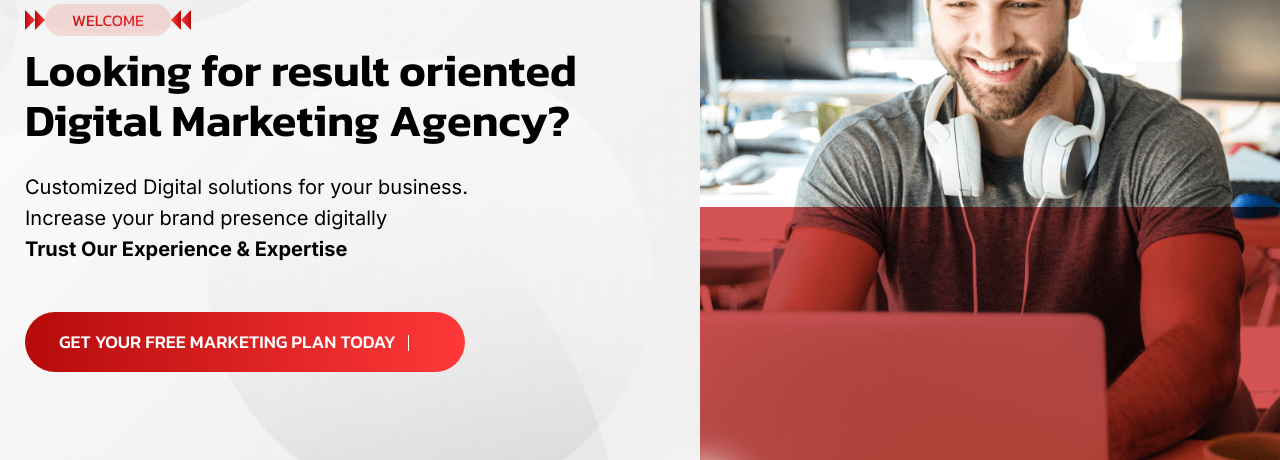
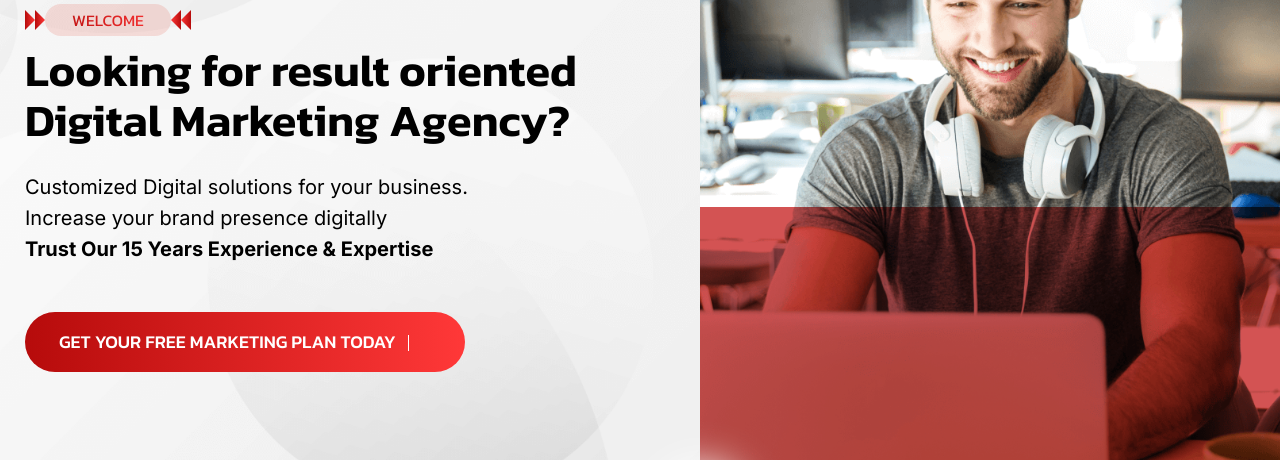
Before and after one commit to thiyagasivam/thiyagidigital.com, a PHP site: page / in a window 1280 px wide. Shown: the part 201-661 px from the top of the page. Run offline with PHP 8.4, Linux system fonts and the light colour scheme; some web fonts are replaced.

Commit message:
new content for sub heading

```diff
--- a/index.php
+++ b/index.php
@@ -31,7 +31,7 @@
                                         <h1 class="hero-2-title" data-animation="fadeInUp" data-duration="1s" data-delay=".5s">Looking for result oriented Digital Marketing Agency?</h1>
                                         <p class="hero-2-pera" data-animation="fadeInUp" data-duration="1s" data-delay=".8s">
                                             Customized Digital solutions for your business. Increase your brand presence digitally<br>
-                                            <b>Trust Our Experience & Expertise</b>
+                                            <b>Trust Our 15 Years Experience & Expertise</b>
                                         </p>
 
                                         <!-- CTA Button -->
```
